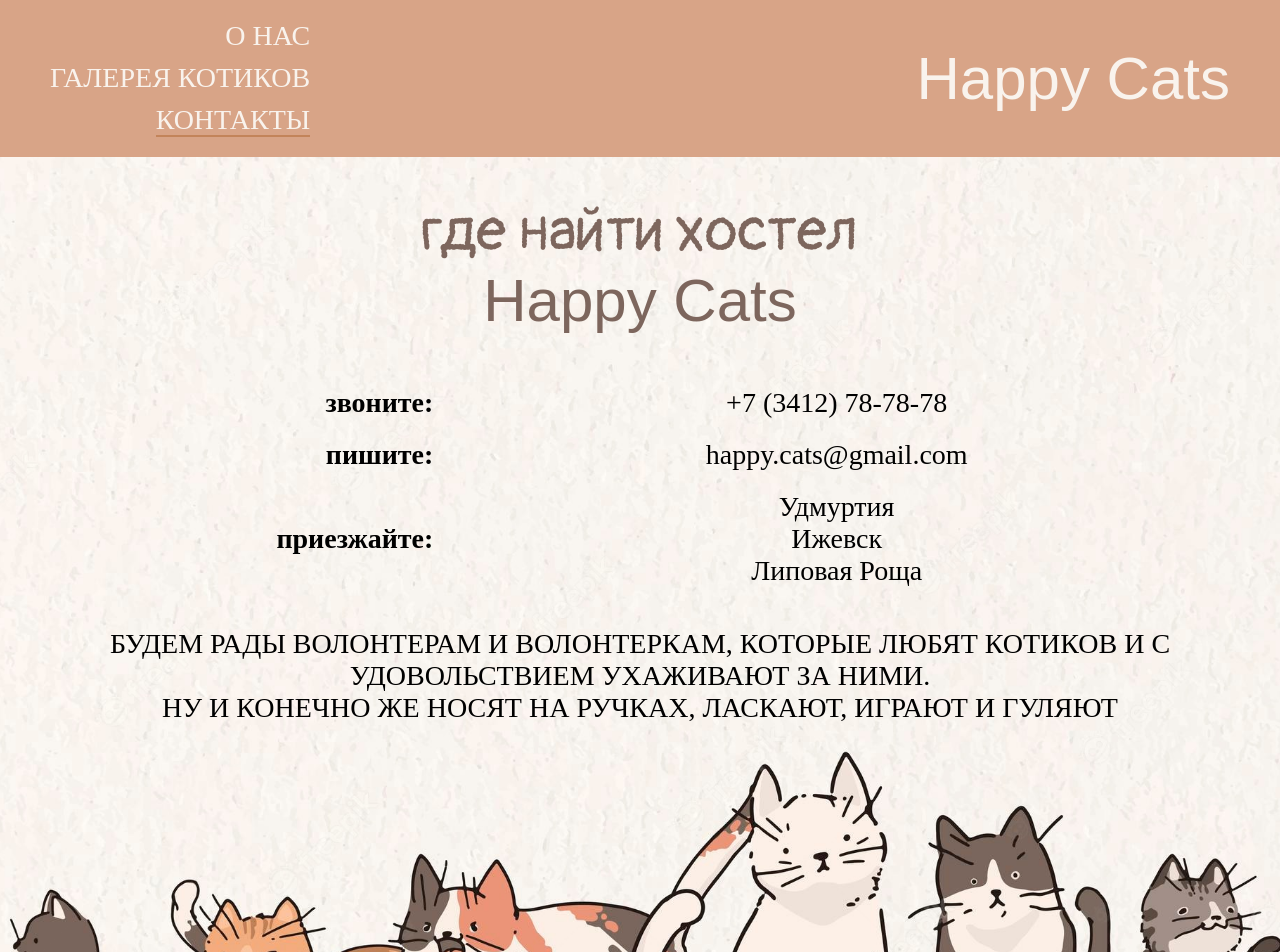
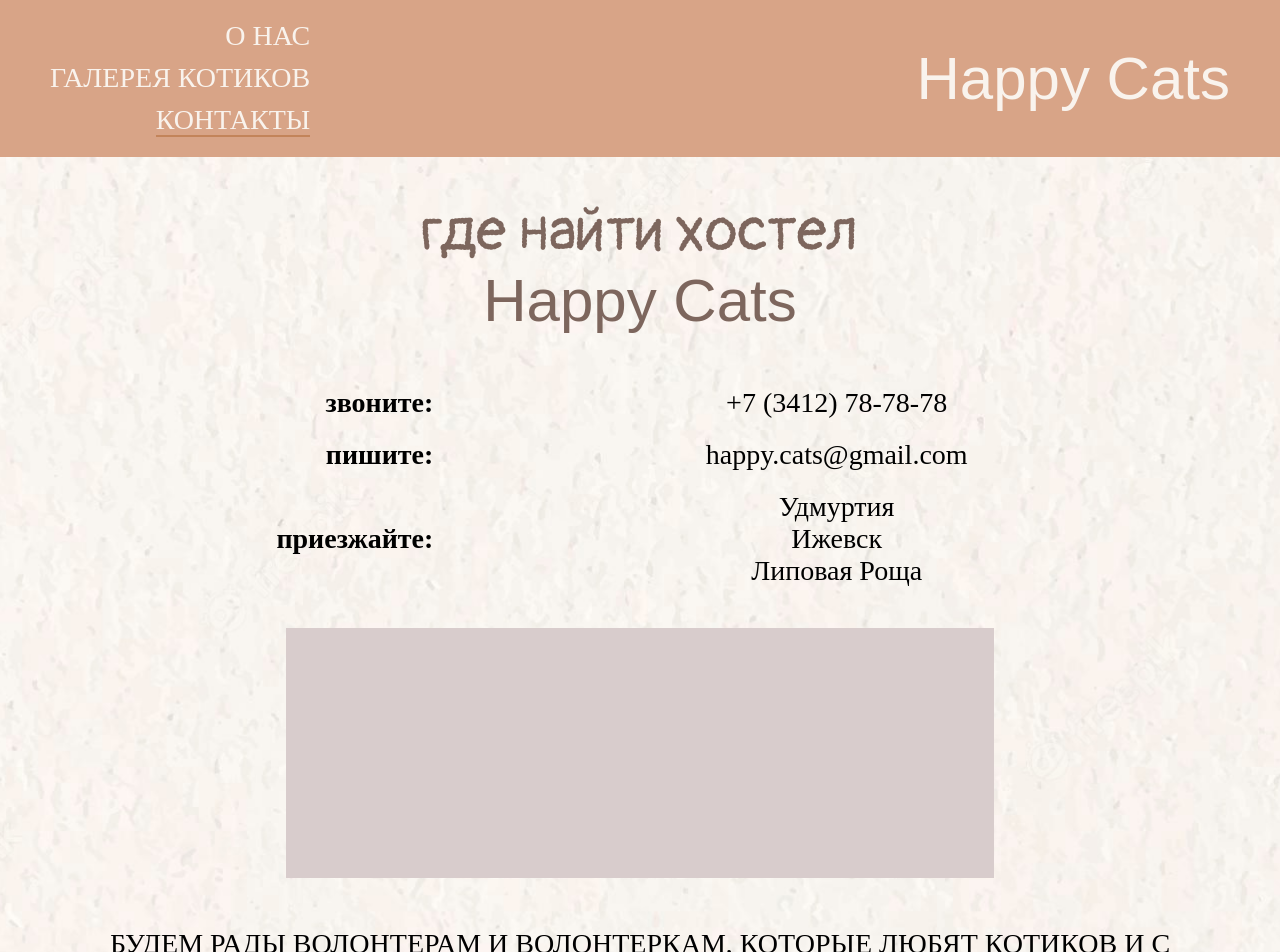
Before and after one commit to Iuliia-Bogdanova/cats_hostel_react-vite, a React (Vite) app: page /contacts in a window 1280 px wide. Shown: the top 952 px of the page. Built offline with nearby package versions, Linux system fonts and the light colour scheme; a web font is replaced by a local one.

Commit message:
markup for map diong

```diff
--- a/index.html
+++ b/index.html
@@ -8,6 +8,7 @@
   </head>
   <body>
     <div id="root"></div>
+
     <script type="module" src="/src/main.jsx"></script>
   </body>
 </html>
--- a/src/pages/Contacts/Contacts.jsx
+++ b/src/pages/Contacts/Contacts.jsx
@@ -13,19 +13,27 @@ const Contacts = () => {
 
                     <section className="contacts-list">
                         <div className="grid-item">
-                            <h3 className="contacts-list__subtitle">звоните:</h3>
+                            <h3 className="contacts-list__subtitle">
+                                звоните:
+                            </h3>
                         </div>
                         <div className="grid-item">
-                            <p className="contacts-list__text">+7 (3412) 78-78-78</p>
+                            <p className="contacts-list__text">
+                                +7 (3412) 78-78-78
+                            </p>
                         </div>
                         <div className="grid-item">
                             <h3 className="contacts-list__subtitle">пишите:</h3>
                         </div>
                         <div className="grid-item">
-                            <p className="contacts-list__text">happy.cats@gmail.com</p>
+                            <p className="contacts-list__text">
+                                happy.cats@gmail.com
+                            </p>
                         </div>
                         <div className="grid-item">
-                            <h3 className="contacts-list__subtitle">приезжайте:</h3>
+                            <h3 className="contacts-list__subtitle">
+                                приезжайте:
+                            </h3>
                         </div>
                         <div className="grid-item">
                             <p className="contacts-list__text">
@@ -37,10 +45,16 @@ const Contacts = () => {
                             </p>
                         </div>
                         <div className="grid-item">
+                            <div className="map" id="map"></div>
+                        </div>
+                        <div className="grid-item">
                             <p className="contacts-list__text">
-                            будем рады волонтерам и волонтеркам, которые любят котиков и с
-                            удовольствием ухаживают за ними.<br />ну и конечно же носят на
-                            ручках, ласкают, играют и гуляют
+                                будем рады волонтерам и волонтеркам, которые
+                                любят котиков и с удовольствием ухаживают за
+                                ними.
+                                <br />
+                                ну и конечно же носят на ручках, ласкают, играют
+                                и гуляют
                             </p>
                         </div>
                     </section>
--- a/src/pages/Contacts/style.scss
+++ b/src/pages/Contacts/style.scss
@@ -1,16 +1,17 @@
 .contacts-list {
     display: grid;
-    grid-template-rows: repeat(3, auto);
+    grid-template-rows: repeat(5, auto);
     grid-template-columns: 1fr 2fr;
     align-items: center;
-    margin-bottom: 350px;
+    margin-bottom: 450px;
 }
 
 .grid-item {
     padding: 10px;
 }
 
-.grid-item:last-child {
+.grid-item:last-child,
+.grid-item:nth-last-child(2) {
     grid-column: 1 / span 2;
     padding: 30px 0 20px;
     text-transform: uppercase;
@@ -25,6 +26,13 @@
 
 .contacts-list__text {
     text-align: center;
+}
+
+.map {
+    width: 60%;
+    height: 250px;
+    margin: 0 auto;
+    background-color: var(--bg);
 }
 
 @media (max-width: 768px) {
```
Lines whose indentation alone changed are shown as unchanged.
